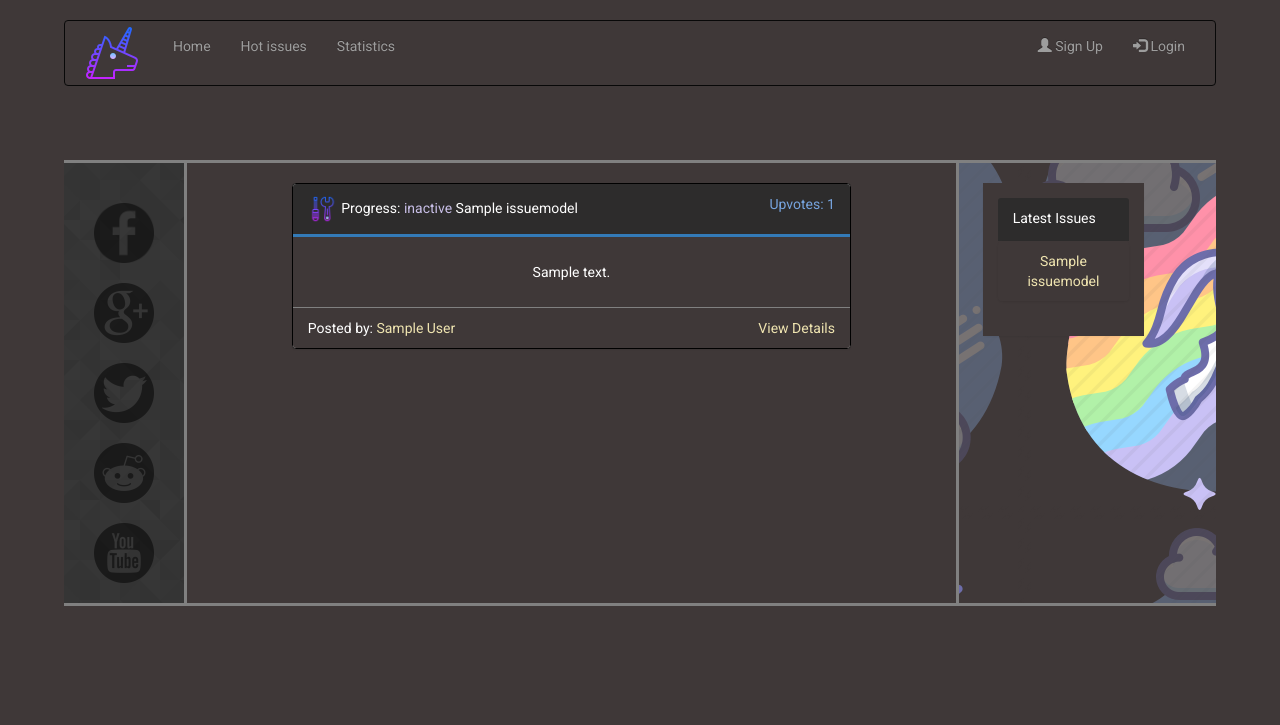
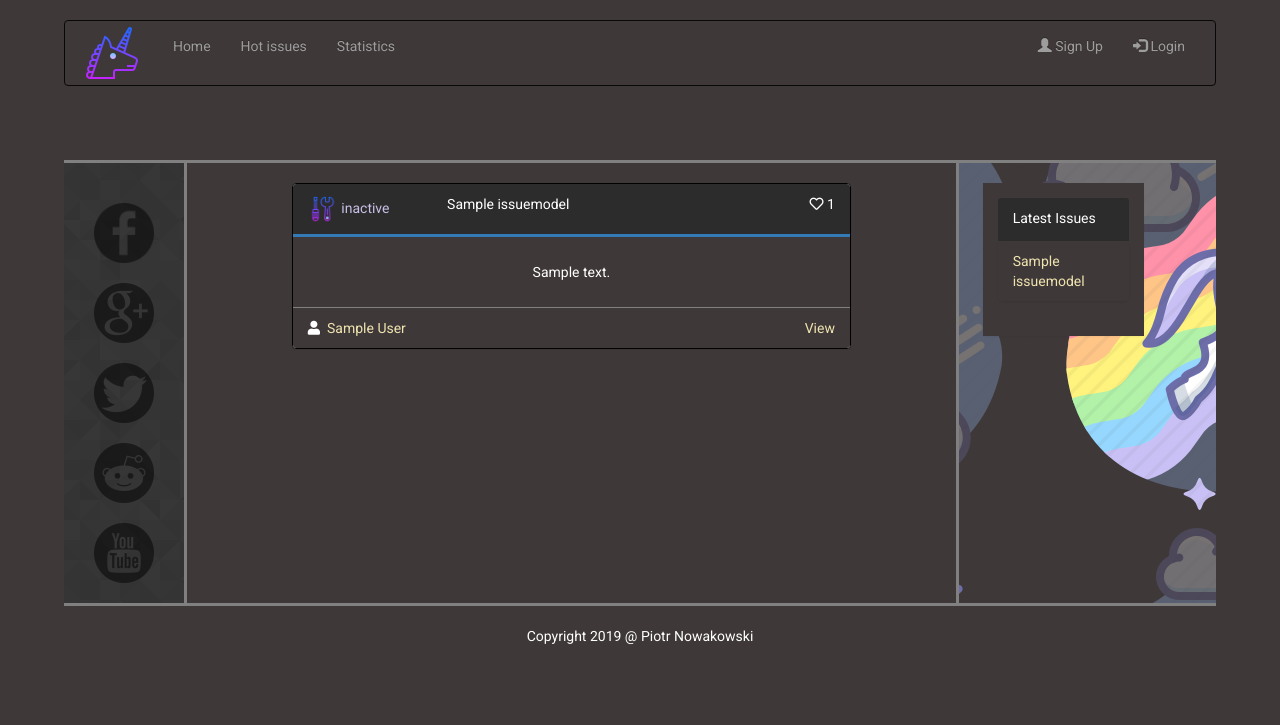
Before and after one commit to TaigaTenori/project5-IssueTracker, a Django app: page /issues/ in a window 1280 px wide. Shown: the top 725 px of the page. Run offline with Django 3.2, Linux system fonts and the light colour scheme; tables that the repository leaves empty hold one stand-in row (values such as "Sample post"); some libraries are stand-ins or nearby versions.

Commit message:
More small screen adjustments

```diff
--- a/issues/templates/issues.html
+++ b/issues/templates/issues.html
@@ -9,22 +9,40 @@
 
                 <div class="panel panel-primary">
                     <div class="panel-heading" style="background-color: black">
-                        {% if issue.type == "BUG" %}
-                            <img class="list-icon" src=" {% static 'img/BUG.png' %} "/>
-                        {% else %}
-                            <img class="list-icon" src=" {% static 'img/FEATURE.png' %} "/>
-                        {% endif %}
 
+                        <div class="row">
 
-                        Progress: <span style="color: #C8BFE7"> {{ issue.progress }}</span><span style="color: white;"> {{ issue.name }} </span> <span style="float: right;color: #77A4DE">Upvotes: {{ issue.upvotes }} </span>
+                            <div class="col-sm-3 hidden-xs">
+                                {% if issue.type == "BUG" %}
+                                    <img class="list-icon " src=" {% static 'img/BUG.png' %} "/>
+                                {% else %}
+                                    <img class="list-icon " src=" {% static 'img/FEATURE.png' %} "/>
+                                {% endif %}
+
+                                <span style="color: #C8BFE7"> {{ issue.progress }}</span>
+                            </div>
+                            <div class="col-sm-6 col-xs-9">
+                                {{ issue.name }}
+                            </div>
+                            <div class="col-sm-3 col-xs-3 text-right">
+                                <i class="far fa-heart"></i> {{ issue.upvotes }}
+                            </div>
+                        </div>
                     </div>
                     <div class="panel-body">
                         <p> {{ issue.body|linebreaks|truncatechars:50 }} </p>
 
                     </div>
                     <div class="panel-footer">
-                        <span style="margin-left:0">Posted by: <a href=" {% url 'profile' issue.author %} ">{{ issue.author }}</a></span>
-                        <span style="float:right;"> <a href=" {% url 'issue_details' issue.id %}">View Details </a></span>
+                        <div class="row">
+                            <div class="col-sm-8 col-xs-8">
+                                <i class="fas fa-user"></i> &nbsp;<a href=" {% url 'profile' issue.author %} ">{{ issue.author|truncatechars:15 }}</a>
+                            </div>
+                            <div class="col-sm-4 col-xs-4 text-right">
+                                <a href=" {% url 'issue_details' issue.id %}">View</a>
+                            </div>
+
+                        </div>
                     </div>
 
                 </div>
--- a/static/css/style.css
+++ b/static/css/style.css
@@ -35,8 +35,10 @@
   margin-top: 7px;
   margin-left: 10px;
   margin-bottom: 3px;
-}
-
+  }
+ .messages {
+    width: 70vw !important;
+  }
 }
 
 
@@ -154,7 +156,7 @@ a:hover {
  }
 
  hr {
-   color: black;
+    border-top: 1px solid #cac1c1;
  }
  .panel-heading.bug-border {
     border-bottom-color: gold;
@@ -171,6 +173,7 @@ a:hover {
  }
  .form-control {
    background-color: #3f3838;
+   color: #EFE4B0;
  }
  .panel-primary {
    border-color:black;
--- a/templates/base.html
+++ b/templates/base.html
@@ -130,7 +130,7 @@
             <div class="grid-right">
                 <div class="row"><div class="col-md-8 col-md-offset-1"><div id="latest_issues" class="panel panel-info">
 
-                    <div class="panel-body">
+                    <div class="panel-body text-left">
                         <div class="panel-heading">Latest Issues</div>
                         <ul class = "list-group">
                             {% for issue in latest_issues %}
@@ -143,7 +143,7 @@
                 </div></div></div><!-- end panel -->
             </div>
             {% endblock latest_issues %}
-            <div class="grid-footer"></div>
+            <div class="grid-footer"> Copyright 2019 @ Piotr Nowakowski</div>
         </div>
 
 
```
Also changed, not shown: checkout/templates/checkout.html (+7 -6 lines), issues/templates/issue_details.html (+5 -5 lines).
